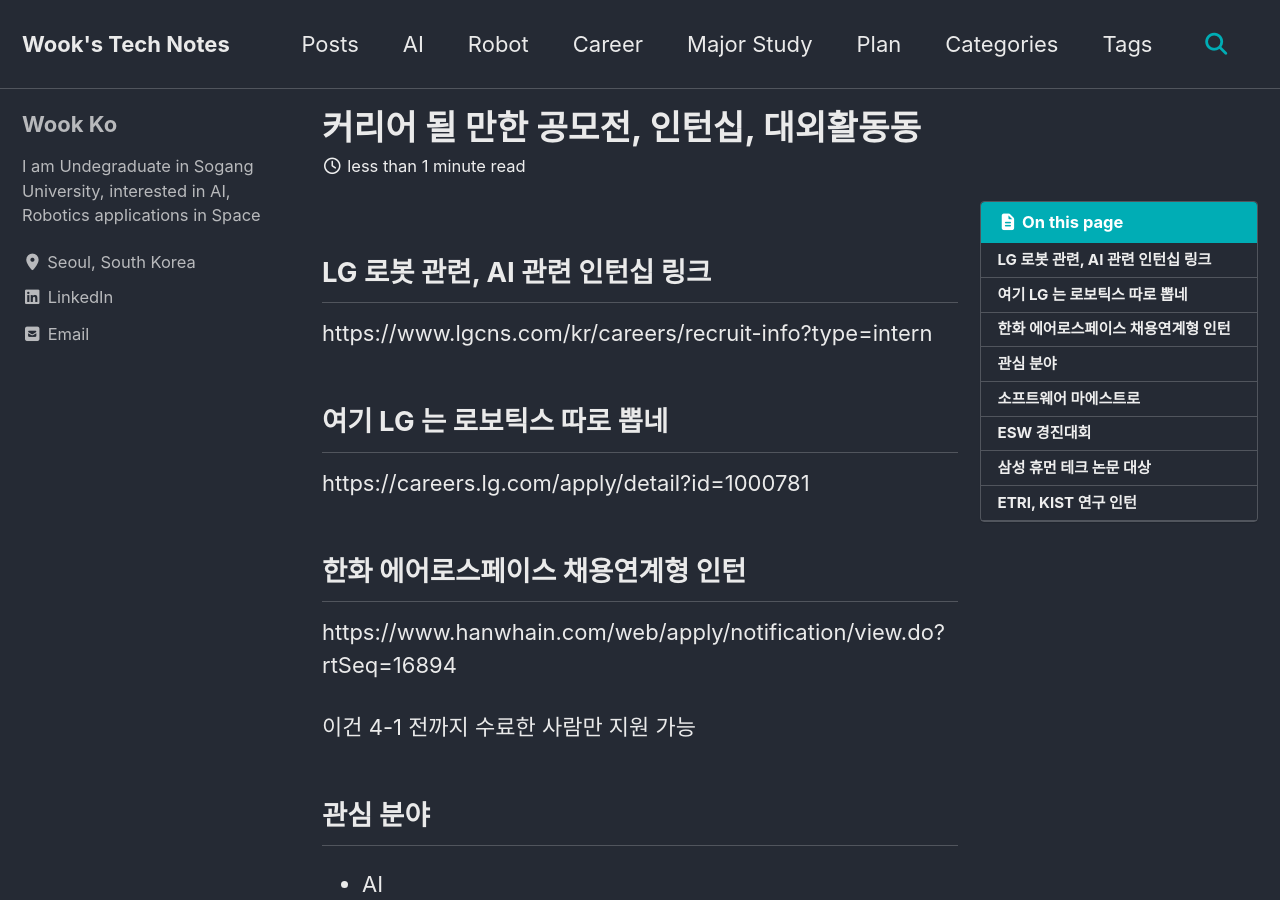
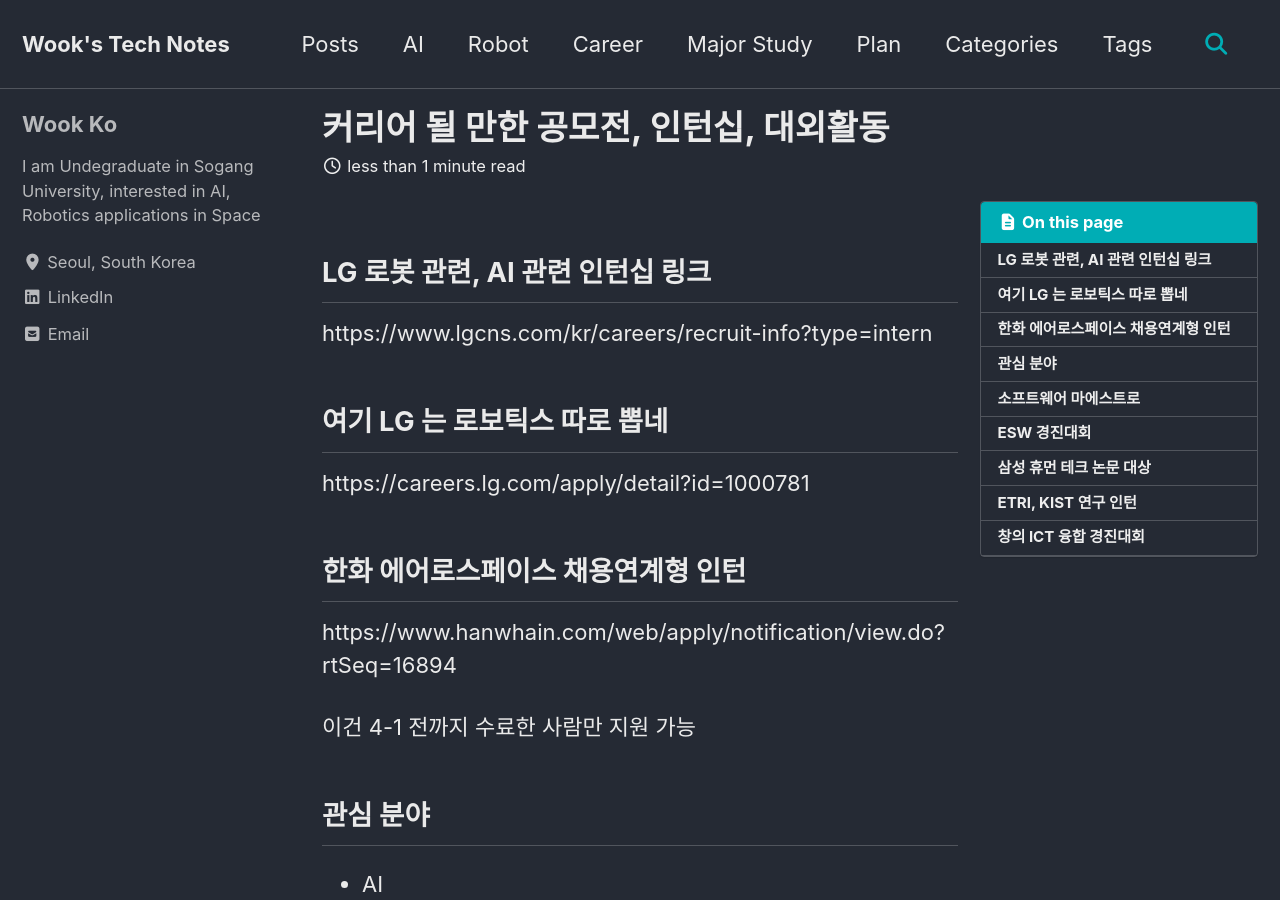
Before and after one commit to kowook137/kowook137.github.io, a Jekyll site: the page built from _career/overview.md, in a window 1280 px wide and 900 px high. Built offline with Jekyll 4.4.1, drawn with Linux system fonts in a browser that asks for light colours; cached includes are drawn as plain includes; some of the changed text lies outside the part shown.

Commit message:
[Add] ICT add

```diff
--- a/_career/overview.md
+++ b/_career/overview.md
@@ -1,5 +1,5 @@
 ---
-title: "커리어 될 만한 공모전, 인턴십, 대외활동동"
+title: "커리어 될 만한 공모전, 인턴십, 대외활동"
 date: 2025-09-02
 tags: [Career]
 toc: true
@@ -40,3 +40,6 @@
 ## ETRI, KIST 연구 인턴
 - 꼭 4학년이 아니더라도 ETRI, KIST 에서 연구인턴 할 수 있다.
 - 해외 연구기관과 연관된 경우가 많다.
+
+## 창의 ICT 융합 경진대회
+https://www.allforyoung.com/posts/70992
```
